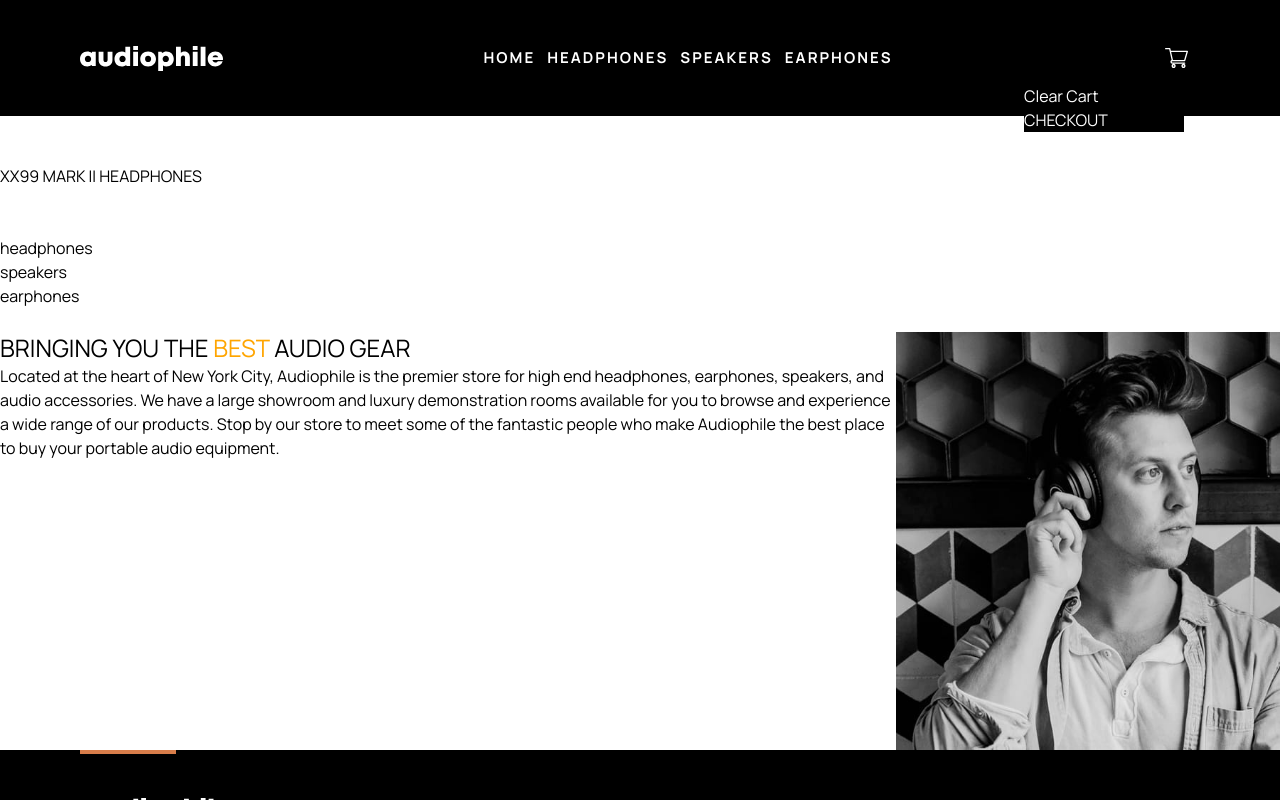
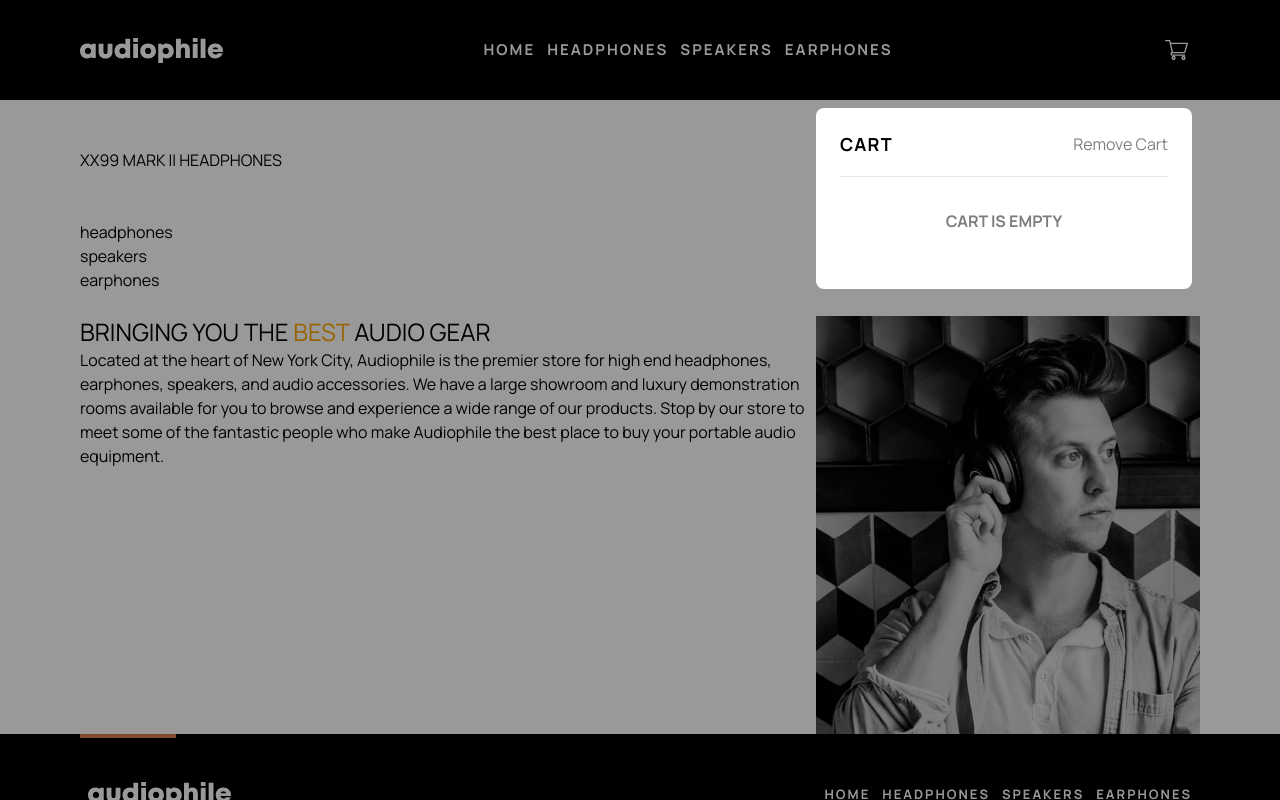
Before and after one commit to dmuri/fem_audiophile-ecommerce, a React (Vite) app: page / in a window 1280 px wide. Both pictures are taken after a click on the button 1176 px from the left and 58 px from the top of the page. Shown: the top 800 px of the page. Built offline with nearby package versions, Linux system fonts and the light colour scheme.

Commit message:
style for cart

```diff
--- a/src/components/Cart.jsx
+++ b/src/components/Cart.jsx
@@ -1,8 +1,10 @@
 import useStore from "../store/index.js";
 import React, { useEffect, useState } from "react";
-import { Link } from "react-router-dom";
+import { Link, useNavigate } from "react-router-dom";
+import CategoryList from "./CategoryList";
 
 const Cart = () => {
+  const navigate = useNavigate();
   const cart = useStore((state) => state.cart);
   const removeProductFromCart = useStore(
     (state) => state.removeProductFromCart
@@ -10,15 +12,15 @@ const Cart = () => {
   const clearCart = useStore((state) => state.clearCart);
   const incrementQuantity = useStore((state) => state.incrementProductQuantity);
   const decrementQuantity = useStore((state) => state.decrementProductQuantity);
+  const total = useStore((state) => state.getFormattedTotal(state));
 
   const [isOpen, setIsOpen] = useState(false);
 
-  // useEffect(() => {
-  //   console.log("Cart: ", cart);
-  // }, [cart]);
-  //
   return (
-    <div className="text-white relative ml-auto">
+    <div className="relative ml-auto">
+      {cart.length > 0 && (
+        <div className="absolute top-[4px] right-[3px] w-4 h-4 rounded-full bg-custom-orange-d8"></div>
+      )}
       <button
         className="group hover:fill-custom-orange-d8 mx-auto p-3 "
         aria-label="cart-toggle"
@@ -33,33 +35,89 @@ const Cart = () => {
           />
         </svg>
       </button>
+
       {isOpen && (
-        <div className="absolute w-40 right-4 top-12 bg-black">
-          {cart.map((product) => (
-            <div key={product.slug}>
-              {product.slug} - {product.price} - {product.quantity}
-              <br />
+        <>
+          <div
+            className="fixed z-10 inset-0 flex flex-col items-center justify-center bg-[rgba(0,0,0,0.4)]"
+            onClick={() => setIsOpen(false)}
+          ></div>
+          <div
+            className="absolute  w-[17rem] sm:w-[23.5rem]   top-20 right-2 z-20 bg-white p-6 rounded-lg"
+            onClick={(e) => e.stopPropagation()}
+          >
+            <div className="flex justify-between">
+              <p className="text-18">
+                {cart.length > 0 ? `Cart (${cart.length})` : `Cart`}
+              </p>
               <button
-                onClick={() => incrementQuantity(product.slug)}
-                className="p-1"
+                aria-label="Clear cart"
+                onClick={clearCart}
+                className="opacity-50 hover:text-custom-orange-d8"
               >
-                +
-              </button>
-              <button
-                onClick={() => decrementQuantity(product.slug)}
-                className="p-1"
-              >
-                -
-              </button>
-              <button onClick={() => removeProductFromCart(product.slug)}>
-                Remove
+                Remove Cart
               </button>
             </div>
-          ))}
-          <button onClick={clearCart}>Clear Cart</button>
-          <br />
-          <Link to="/checkout">CHECKOUT</Link>
-        </div>
+            {cart.map((product) => (
+              <div className=" flex gap-4 my-4 items-center" key={product.slug}>
+                <img
+                  className="h-8 w-8 sm:h-16 sm:w-16 rounded-lg"
+                  src={`/assets/cart/image-${product.slug}.jpg`}
+                  alt=""
+                />
+                <div className="">
+                  <p className="font-bolder text-md">{product.short}</p>
+                  <p className="font-bolder text-sm opacity-50">
+                    $ {product.price}
+                  </p>
+                </div>
+                <div className="ml-auto flex items-center rounded-md bg-gray-200">
+                  <button
+                    onClick={() => decrementQuantity(product.slug)}
+                    className="px-5 py-2 hover:text-custom-orange-d8 hover:scale-125"
+                  >
+                    -
+                  </button>
+                  <p className="font-bolder text-sm min-w-[14px] ">
+                    {product.quantity}
+                  </p>
+                  <button
+                    onClick={() => incrementQuantity(product.slug)}
+                    className="px-5 py-2 hover:text-custom-orange-d8 hover:scale-125"
+                  >
+                    +
+                  </button>
+                </div>
+              </div>
+            ))}
+            <hr className="mt-5" />
+            {cart.length === 0 ? (
+              <div className="flex justify-center">
+                <p className="text-15 uppercase font-bolder opacity-50 my-8">
+                  Cart is empty
+                </p>
+              </div>
+            ) : (
+              <>
+                <div className="flex justify-between items-center mb-4 mt-8">
+                  <p className="font-bold opacity-50 uppercase">Total</p>
+                  <p className="font-bolder text-lg">$ {total}</p>
+                </div>
+
+                <button
+                  className="bg-custom-orange-d8 text-13 py-3 mt-2 w-full text-white uppercase"
+                  aria-label="Navigate home"
+                  onClick={() => {
+                    setIsOpen(false);
+                    navigate("/checkout");
+                  }}
+                >
+                  Checkout
+                </button>
+              </>
+            )}
+          </div>
+        </>
       )}
     </div>
   );
--- a/src/components/Navbar.jsx
+++ b/src/components/Navbar.jsx
@@ -22,7 +22,7 @@ const Navbar = () => {
 
   const navigate = useNavigate();
   return (
-    <header className="bg-black flex justify-center py-9">
+    <header className="bg-black flex justify-center py-7">
       <nav className=" flex-grow flex md:justify-between items-center max-w-[70em]">
         <button
           onClick={() => setMobileNavToggle(!mobileNavToggle)}
--- a/src/components/ThankYou.jsx
+++ b/src/components/ThankYou.jsx
@@ -50,7 +50,7 @@ const ThankYou = ({ setShowThankYou, cart, formattedGrandTotal }) => {
               </div>
             ))}
           </div>
-          <div className="flex-1 flex flex-row items-center sm:items-start sm:flex-col justify-center py-3 sm:py-0 px-5 gap-4 bg-black rounded-b-lg sm:rounded-none sm:rounded-r-lg">
+          <div className="flex-1 flex flex-row items-center sm:items-start sm:flex-col justify-center py-3 sm:py-0 px-5 gap-1 bg-black rounded-b-lg sm:rounded-none sm:rounded-r-lg">
             <p className="text-white uppercase opacity-50 ">Grand total</p>
             <p className="text-white font-bolder text-lg">
               $ {formattedGrandTotal}
--- a/src/global.css
+++ b/src/global.css
@@ -2,23 +2,18 @@
 @tailwind components;
 @tailwind utilities;
 
+/* Prevent jumping when scroll-bar appears or disappears between routing */
+html {
+  overflow-y: scroll;
+}
 /* Page layout */
 #root {
   display: grid;
   grid-template-rows: auto 1fr auto;
-  /* grid-template-columns: minmax(2rem, 1fr) minmax(0, 70em) minmax(2rem, 1fr); */
 
   min-height: 100vh;
   position: relative;
 }
-
-/* #root > * {
-  grid-column: 2;
-}
-
-main {
-  flex-grow: 1;
-} */
 
 body {
   font-family: "Manrope", sans-serif;
--- a/src/routes/root.jsx
+++ b/src/routes/root.jsx
@@ -9,8 +9,10 @@ const Root = () => {
     <>
       <Navbar />
       <main>
-        <Outlet />
-        <BrandEngagement />
+        <div className="mx-auto max-w-[70rem]">
+          <Outlet />
+          <BrandEngagement />
+        </div>
       </main>
       <Footer />
     </>
--- a/src/store/index.js
+++ b/src/store/index.js
@@ -5,7 +5,16 @@ const initialState = () => {
   const storedCart = localStorage.getItem("cart");
   return storedCart ? JSON.parse(storedCart) : [];
 };
+const SHIPPING_COST = 50;
+const calculateTotal = (cart) =>
+  cart.reduce(
+    (accumulator, item) => accumulator + item.price * item.quantity,
+    0
+  );
 
+const calculateVAT = (total) => total * 0.2;
+
+const calculateGrandTotal = (total) => SHIPPING_COST + total;
 const useStore = create((set) => ({
   cart: initialState(),
 
@@ -91,6 +100,16 @@ const useStore = create((set) => ({
 
       return state;
     }),
+  getTotal: (state) => calculateTotal(state.cart),
+  getVAT: (state) => calculateVAT(calculateTotal(state.cart)),
+  getGrandTotal: (state) => calculateGrandTotal(calculateTotal(state.cart)),
+  getFormattedTotal: (state) => calculateTotal(state.cart).toLocaleString(),
+  getFormattedVAT: (state) =>
+    Math.floor(calculateVAT(calculateTotal(state.cart))).toLocaleString(),
+  getFormattedGrandTotal: (state) =>
+    Math.round(
+      calculateGrandTotal(calculateTotal(state.cart))
+    ).toLocaleString(),
 }));
 
 export default useStore;
```
